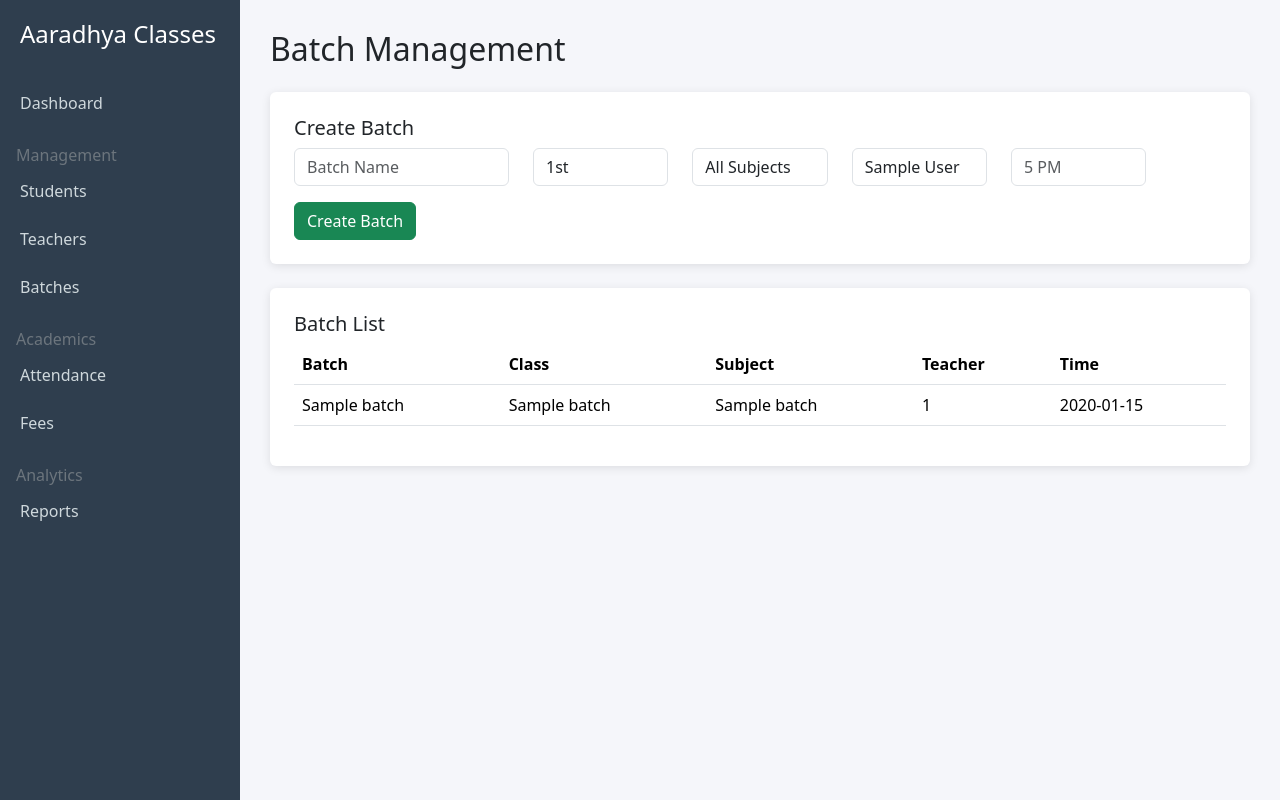
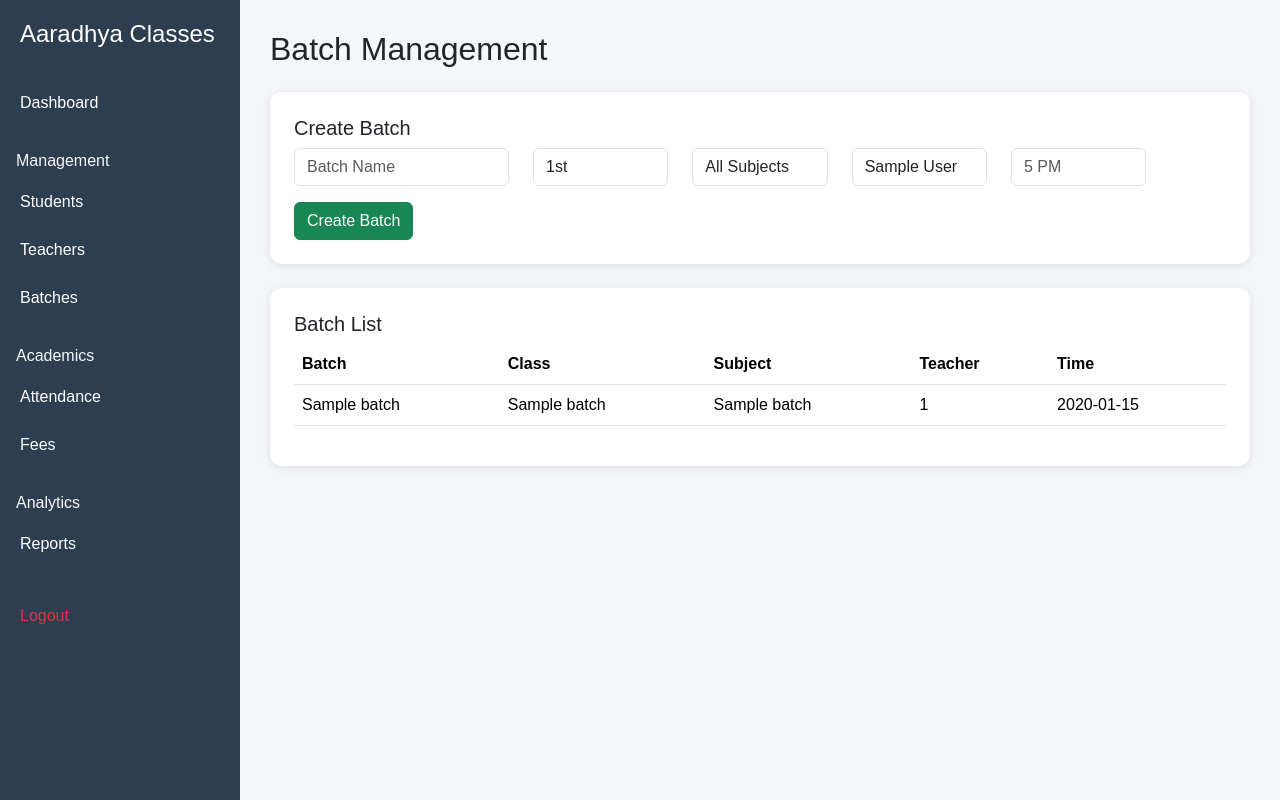
Before and after one commit to cuk6912/aaradhya-classes, a Flask app: page /batches in a window 1280 px wide. Run offline with Flask 3, Linux system fonts and the light colour scheme; tables that the repository leaves empty hold one stand-in row (values such as "Sample post").

Commit message:
Update layout.html

```diff
--- a/templates/layout.html
+++ b/templates/layout.html
@@ -12,14 +12,15 @@
 <style>
 
 body{
-background:#f5f6fa;
+background:#f4f6f9;
+font-family:Arial;
 }
 
 .sidebar{
+width:240px;
 height:100vh;
-width:240px;
 position:fixed;
-background:#2f3e4e;
+background:#2c3e50;
 color:white;
 padding-top:20px;
 }
@@ -31,24 +32,24 @@ margin-bottom:30px;
 
 .sidebar a{
 display:block;
-color:#cfd8dc;
 padding:12px 20px;
+color:white;
 text-decoration:none;
 }
 
 .sidebar a:hover{
-background:#3f51b5;
-color:white;
+background:#34495e;
 }
 
-.content{
+.main{
 margin-left:240px;
 padding:30px;
 }
 
 .card{
 border:none;
-box-shadow:0 2px 10px rgba(0,0,0,0.1);
+border-radius:12px;
+box-shadow:0 2px 8px rgba(0,0,0,0.1);
 }
 
 </style>
@@ -63,29 +64,33 @@ box-shadow:0 2px 10px rgba(0,0,0,0.1);
 
 <a href="/">Dashboard</a>
 
-<div class="text-secondary px-3 mt-3">Management</div>
+<h6 class="mt-4 ps-3 text-light">Management</h6>
 
 <a href="/students">Students</a>
 <a href="/teachers">Teachers</a>
 <a href="/batches">Batches</a>
 
-<div class="text-secondary px-3 mt-3">Academics</div>
+<h6 class="mt-4 ps-3 text-light">Academics</h6>
 
 <a href="/attendance">Attendance</a>
 <a href="/fees">Fees</a>
 
-<div class="text-secondary px-3 mt-3">Analytics</div>
+<h6 class="mt-4 ps-3 text-light">Analytics</h6>
 
 <a href="/reports">Reports</a>
 
+<a href="/logout" class="mt-4 text-danger">Logout</a>
+
 </div>
 
-<div class="content">
+<div class="main">
 
 {% block content %}
+
 {% endblock %}
 
 </div>
 
 </body>
+
 </html>
```
